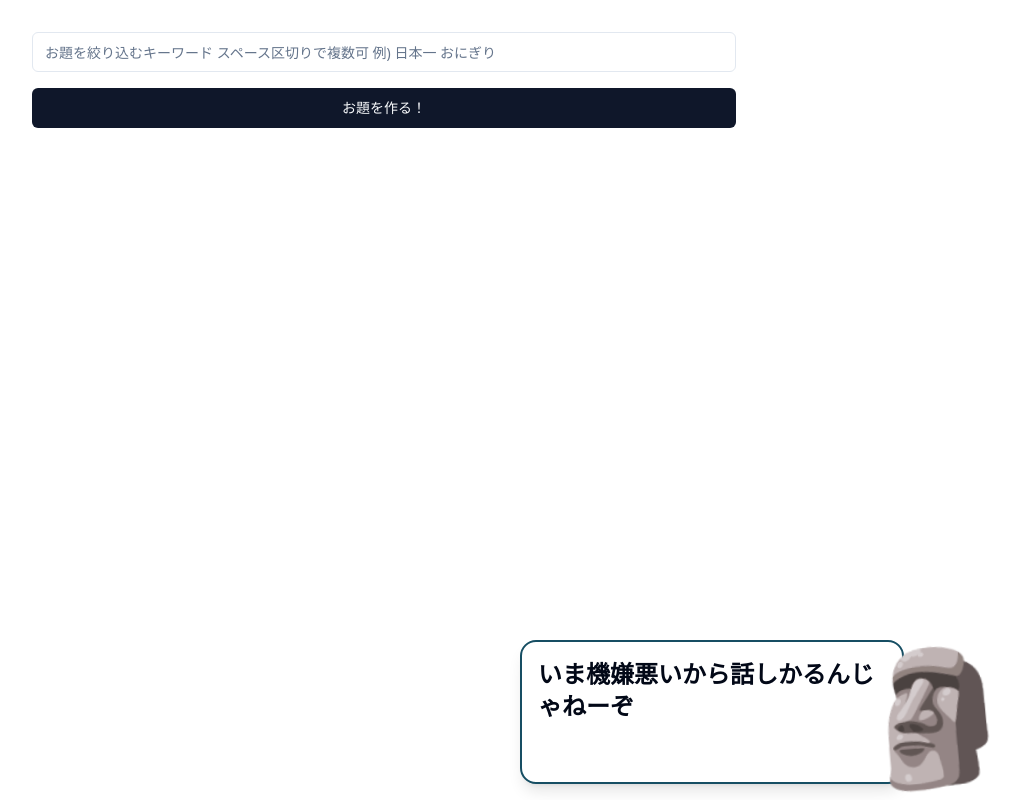
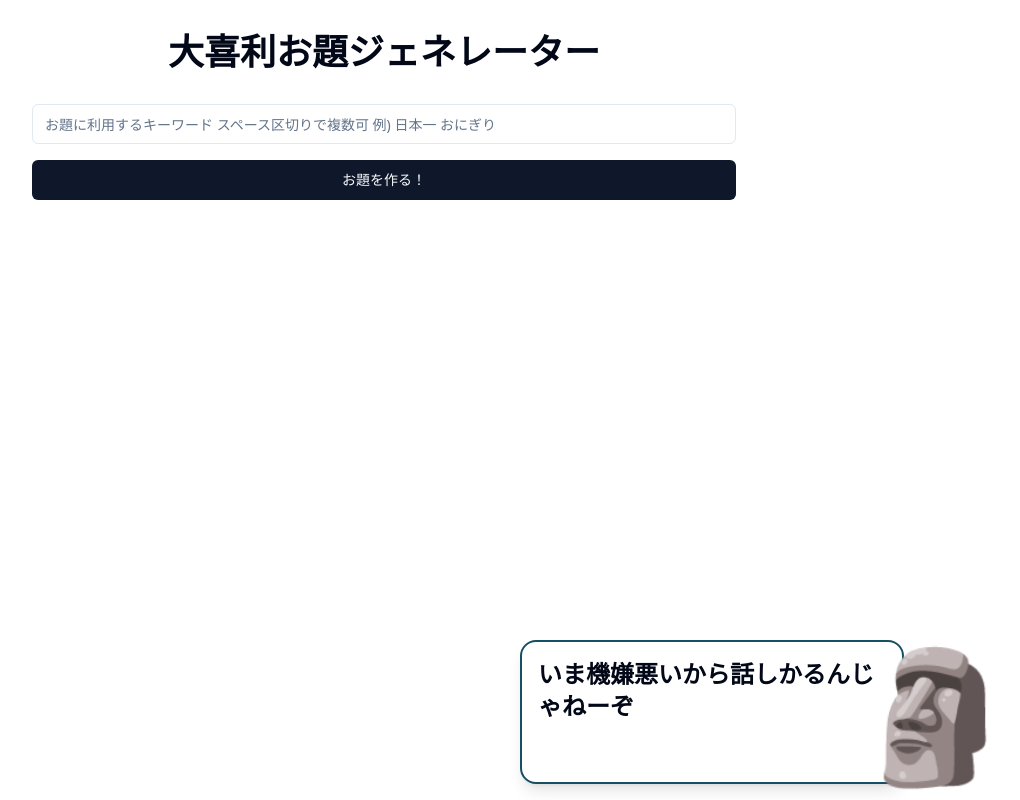
Before and after one commit to tocomi/oogiri-odai-generator, a React (Vite) app: page / in a window 1280 px wide. Shown: the whole page, without its empty margins (256-1276 px from the left). Built offline with nearby package versions, Linux system fonts and the light colour scheme.

Commit message:
feat: add title

```diff
--- a/src/App.tsx
+++ b/src/App.tsx
@@ -6,7 +6,8 @@ import { Moai } from './character/Moai';
 function App() {
   return (
     <Providers>
-      <main className="flex justify-center pb-36">
+      <main className="flex flex-col items-center mt-8 pb-36">
+        <h1 className="text-4xl font-bold">大喜利お題ジェネレーター</h1>
         <Odai />
         <Moai />
       </main>
--- a/src/odai/Odai.tsx
+++ b/src/odai/Odai.tsx
@@ -28,7 +28,7 @@ export const Odai = () => {
         type="text"
         value={keyword}
         onChange={(e) => setKeyword(e.target.value)}
-        placeholder="お題を絞り込むキーワード スペース区切りで複数可 例) 日本一 おにぎり"
+        placeholder="お題に利用するキーワード スペース区切りで複数可 例) 日本一 おにぎり"
       />
       <Button variant="default" onClick={onClickGenerate}>
         お題を作る！
```
